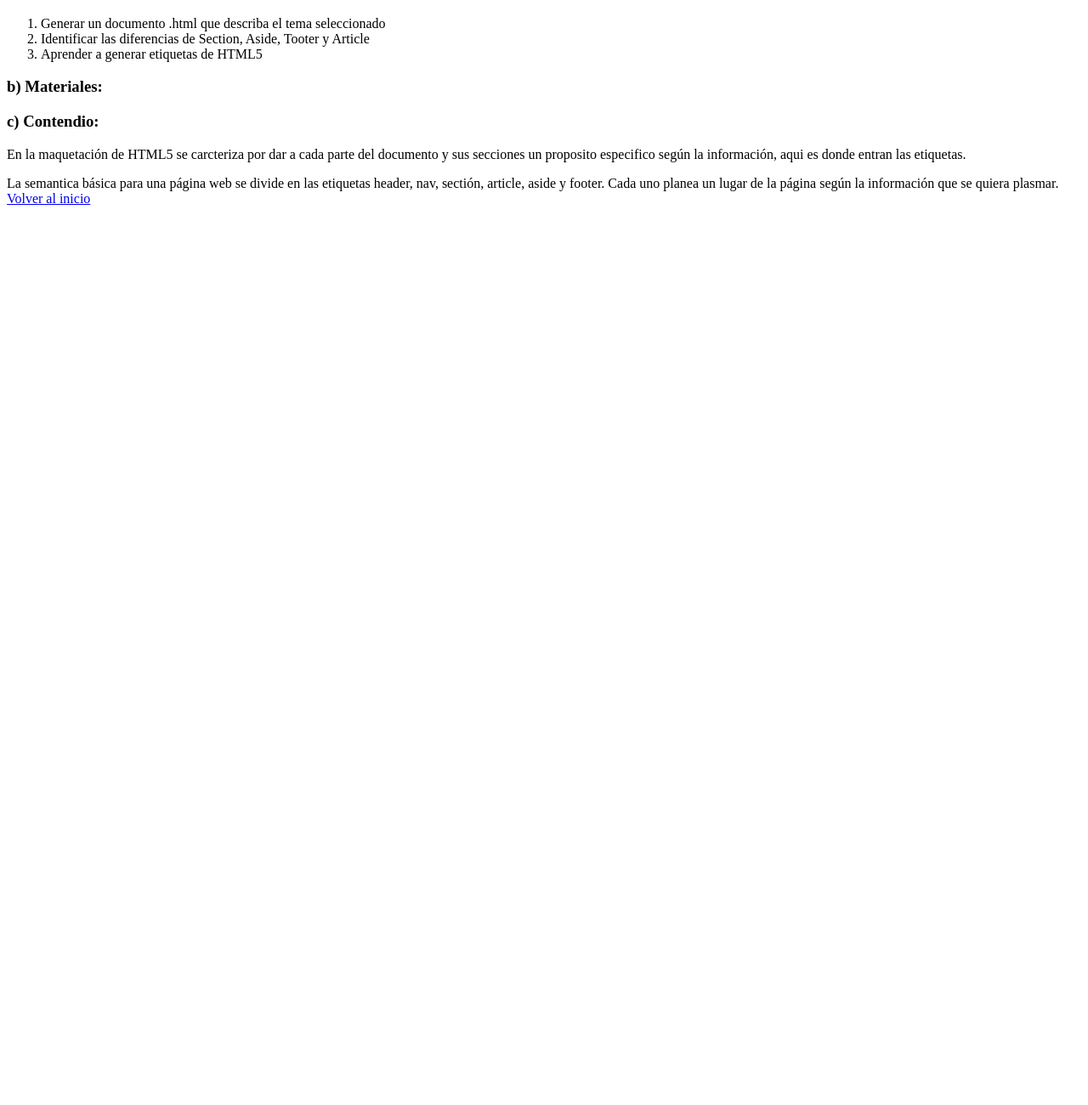
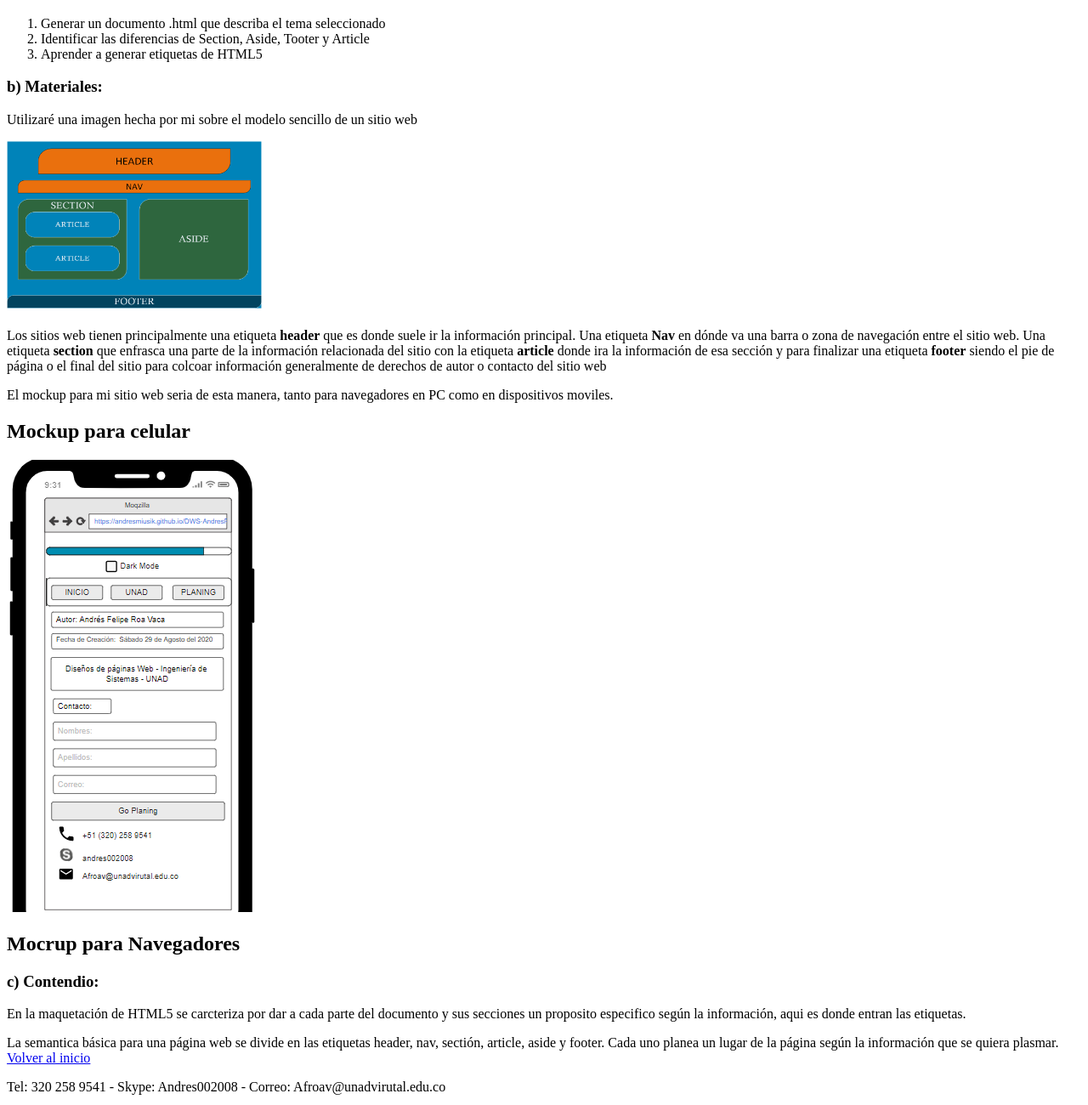
Before and after one commit to Andresmiusik/DWS-AndresRoa, a plain HTML site: page planing.html in a window 1280 px wide. Shown: the part 280-1580 px from the top of the page at 85% size. Before the commit the page ends 800 px from the top, so only its background shows below. Drawn offline with Linux system fonts and the light colour scheme.

Commit message:
Add Information to Materials

```diff
--- a/planing.html
+++ b/planing.html
@@ -38,6 +38,22 @@
 
 <h3>b) Materiales:</h3>
 
+<p>Utilizaré una imagen hecha por mi sobre el modelo sencillo de un sitio web</p>
+
+<section>
+  <article>
+
+    <img width="300" height="200" src="./cont/img/SemWeb.png" alt="Modelo básico Sitio Web">
+    <p>Los sitios web tienen principalmente una etiqueta <b>header</b> que es donde suele ir la información principal. Una etiqueta <b>Nav</b> en dónde va una barra o zona de navegación entre el sitio web. Una etiqueta <b>section</b> que enfrasca una parte de la información relacionada del sitio con la etiqueta <b>article</b> donde ira la información de esa sección y para finalizar una etiqueta <b>footer</b> siendo el pie de página o el final del sitio para colcoar información generalmente de derechos de autor o contacto del sitio web  </p>
+  </article>
+</section>
+
+<p>El mockup para mi sitio web seria de esta manera, tanto para navegadores en PC como en dispositivos moviles.</p>
+<section>
+ <h2>Mockup para celular</h2> <img src="./cont/img/Mocrupcel.png" alt="mockup para celular">
+ <h2>Mocrup para Navegadores</h2>
+
+</section>
 <h3>c) Contendio:</h3>
 
 <p>
@@ -48,8 +64,11 @@
  </section>
 
 <a href="index.html">Volver al inicio </a>
+
 </body>
 
 <footer>
 
+<p>Tel: 320 258 9541 - Skype: Andres002008 - Correo: Afroav@unadvirutal.edu.co</p>
+
 </footer>
```
Also changed, not shown: cont/img/Mocrupcel.png (added), cont/img/SemWeb.png (added).
